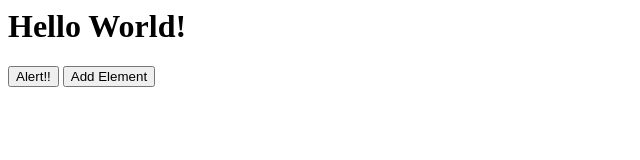
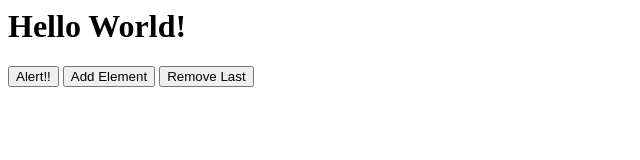
Before and after one commit to mauerv/pure-javascript, a plain HTML site: page index.html in a window 1280 px wide. Shown: the whole page, without its empty margins (0-640 px from the left). Drawn offline with Linux system fonts and the light colour scheme.

Commit message:
Add button to remove last element of list

```diff
--- a/index.html
+++ b/index.html
@@ -3,6 +3,7 @@
     <h1>Hello World!</h1>
     <button onclick="alertMessage()">Alert!!</button>
     <button onclick="addElement()">Add Element</button>
+    <button onclick="removeLast()">Remove Last</button>
     <ul id="list"></ul>
     <script src="./main.js"></script>
   </body>
--- a/main.js
+++ b/main.js
@@ -10,3 +10,10 @@ const addElement = function () {
   li.appendChild(text);
   list.appendChild(li);
 };
+
+const removeLast = function () {
+  const list = document.getElementById("list");
+  if (list.childNodes.length > 0) {
+    list.removeChild(list.lastElementChild);
+  }
+};
```
